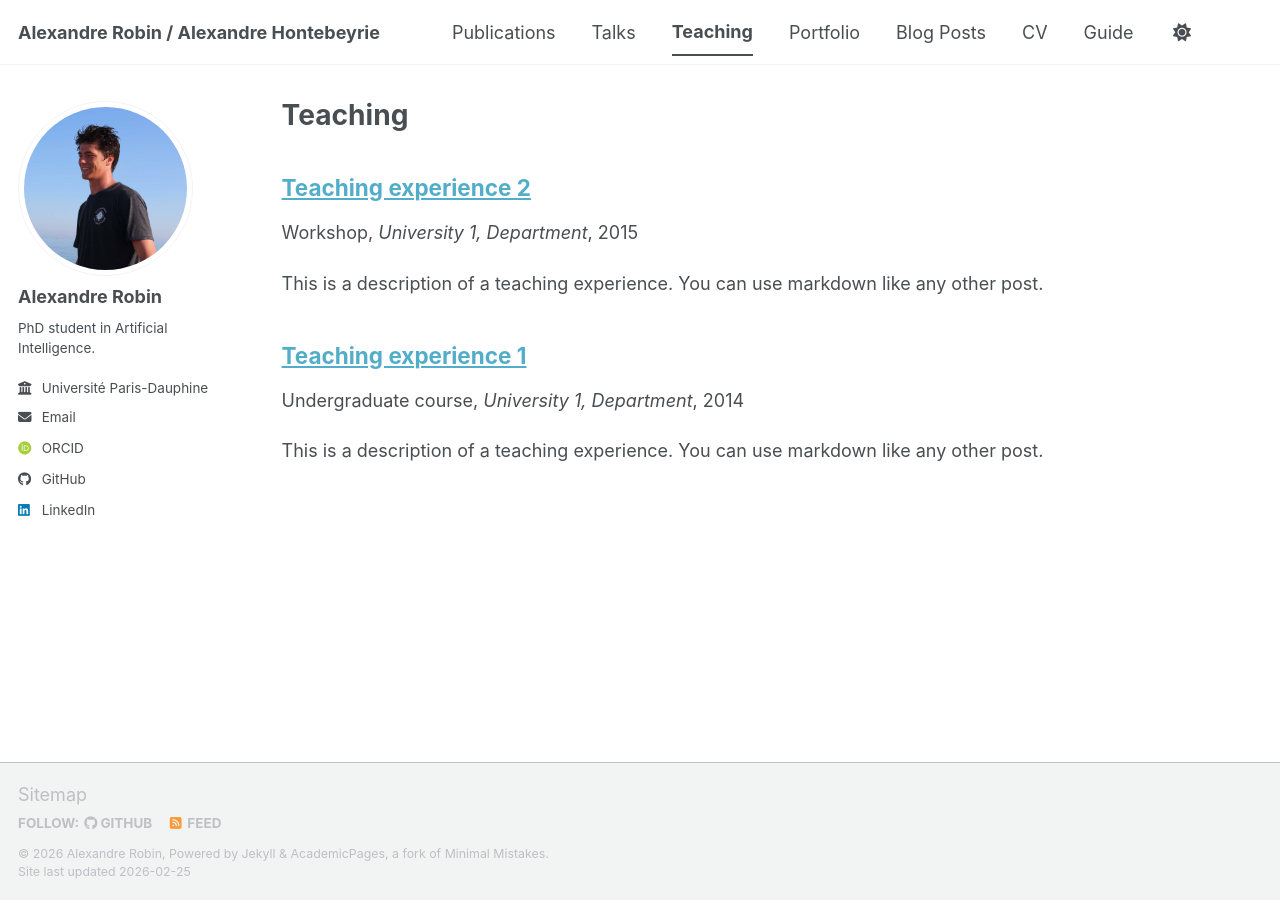
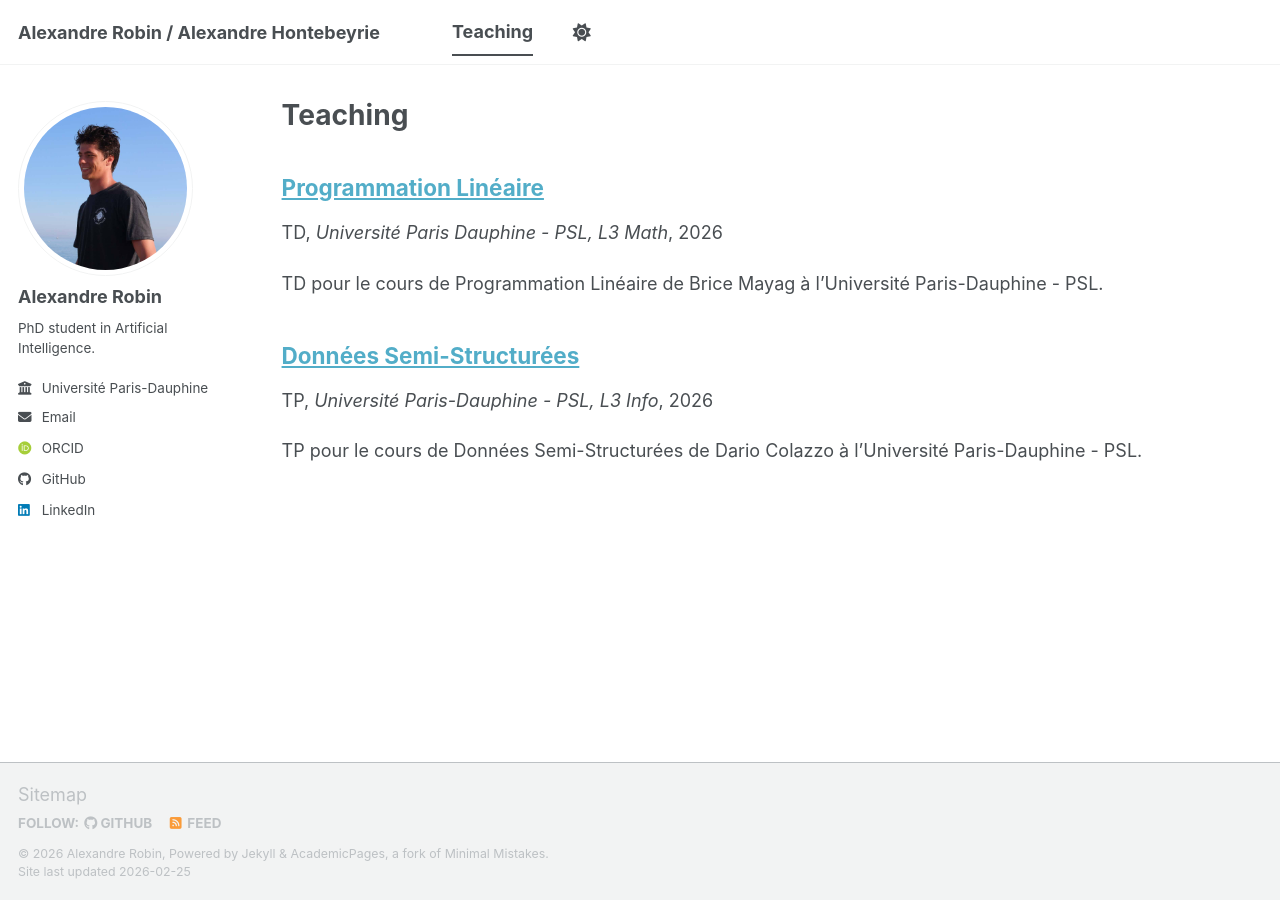
Before and after one commit to alexrob123/alexrob123.github.io, a Jekyll site: the page built from _pages/teaching.html, in a window 1280 px wide. Built offline with Jekyll 4.4.1, drawn with Linux system fonts in a browser that asks for light colours; some web fonts are replaced; a script bundle is joined from its source files by our own code; library files that are not in the unit come from our copies.

Commit message:
teaching xp

```diff
--- /dev/null
+++ b/_teaching/2026-DSS-TP.md
@@ -0,0 +1,17 @@
+---
+title: "Données Semi-Structurées"
+collection: teaching
+type: "TP"
+permalink: /teaching/2026-DSS-TP
+venue: "Université Paris-Dauphine - PSL, L3 Info"
+date: 2026-01-01
+location: "Paris, France"
+---
+
+TP pour le cours de Données Semi-Structurées de Dario Colazzo à l'Université Paris-Dauphine - PSL.
+
+<!-- # Heading 1
+
+# Heading 2
+
+# Heading 3 -->
--- /dev/null
+++ b/_teaching/2026-PL-TD.md
@@ -0,0 +1,17 @@
+---
+title: "Programmation Linéaire"
+collection: teaching
+type: "TD"
+permalink: /teaching/2026-PL-TD
+venue: "Université Paris Dauphine - PSL, L3 Math"
+date: 2026-01-01
+location: "Paris, France"
+---
+
+TD pour le cours de Programmation Linéaire de Brice Mayag à l'Université Paris-Dauphine - PSL.
+
+<!-- # Heading 1
+
+# Heading 2
+
+# Heading 3 -->
```
Also changed, not shown: _data/navigation.yml (+12 -12 lines), _teaching/2014-spring-teaching-1.md (+2 -2 lines), _teaching/2015-spring-teaching-2.md (+2 -2 lines).
